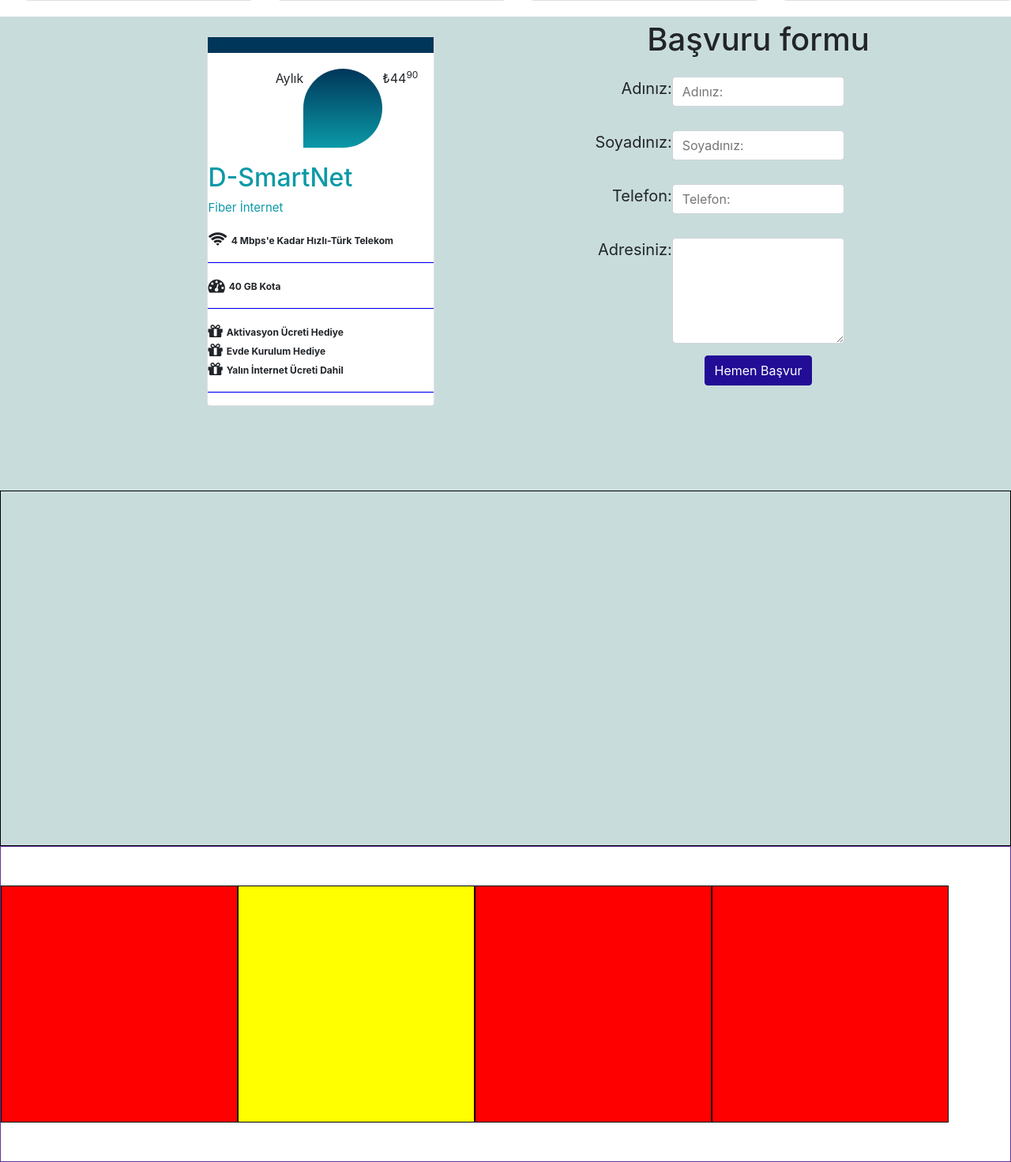
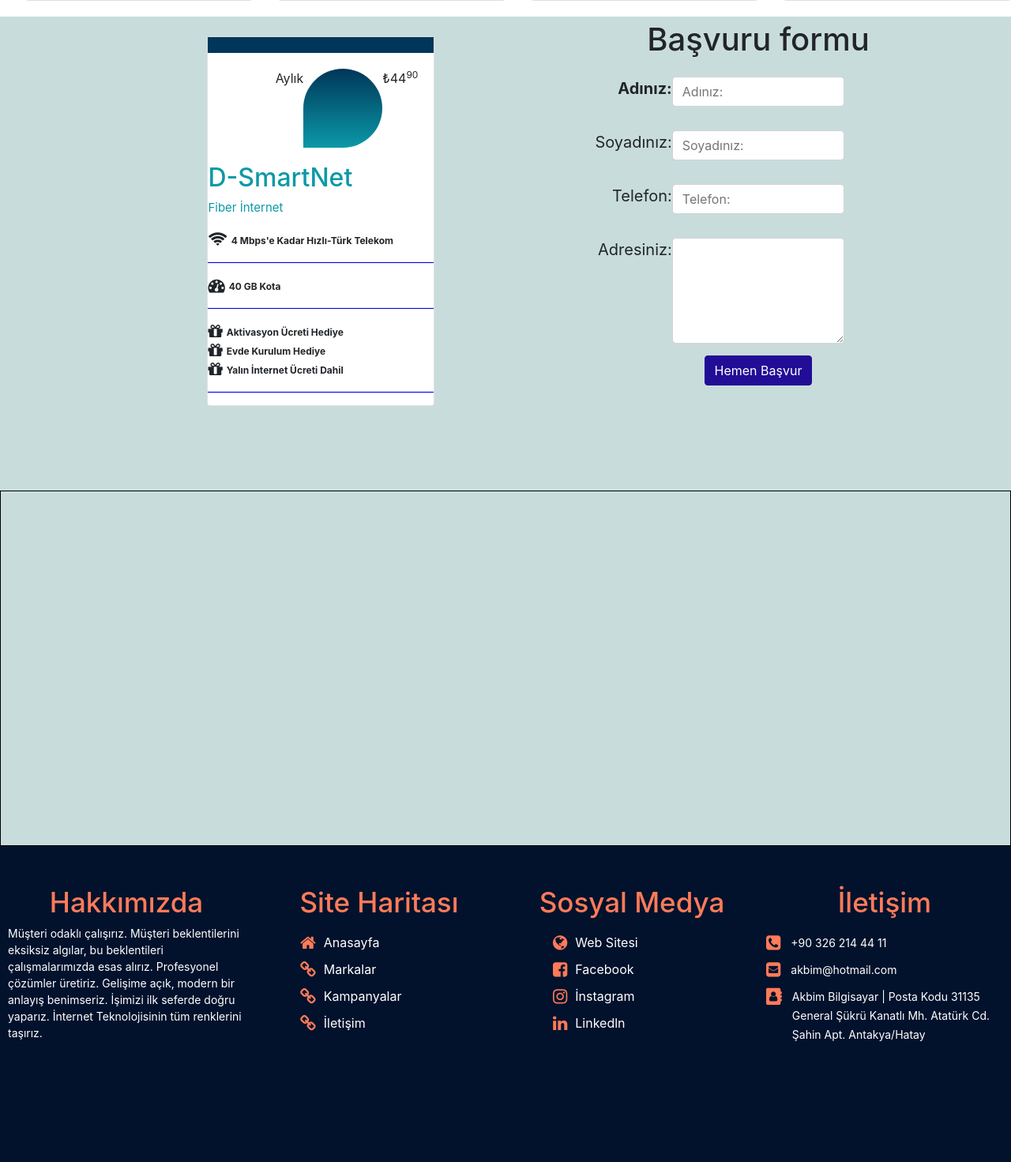
Before and after one commit to incisahin/web-samples, a PHP site: page /akbm.html in a window 1280 px wide. Shown: the part 1306-2777 px from the top of the page at 79% size. Run offline with PHP 8.4, Linux system fonts and the light colour scheme.

Commit message:
iletişim

```diff
--- a/akbm.html
+++ b/akbm.html
@@ -440,7 +440,7 @@
 					</div>
 					<div class="form-content">
 						<div class="form-label">
-							<label for="name">Adınız:</label>
+							<label for="name"><b>Adınız:</b></label>
 						</div>
 						<div class="form-input">
 							<input type=" text" id="name" name="fname" placeholder="Adınız:">
@@ -484,11 +484,150 @@
 		</div>
 
 	</main>
-	<footer style="display: flex; align-items: center;">
-		<div style=" border: 1px solid black; background-color: red; width: 300px; height: 300px;"></div>
-		<div style=" border: 1px solid black;  background-color: yellow;  width: 300px; height: 300px;"></div>
-		<div style=" border: 1px solid black; background-color: red; width: 300px; height: 300px;"></div>
-		<div style=" border: 1px solid black; background-color: red; width: 300px; height: 300px;"></div>
+	<footer>
+		<div class="contact">
+			<h1>Hakkımızda</h1>
+
+			<p>Müşteri odaklı çalışırız. Müşteri beklentilerini eksiksiz algılar, bu beklentileri çalışmalarımızda esas
+				alırız. Profesyonel çözümler üretiriz. Gelişime açık, modern bir anlayış benimseriz. İşimizi ilk seferde
+				doğru yaparız. İnternet Teknolojisinin tüm renklerini taşırız.</p>
+		</div>
+		<div class="contact">
+			<h1>Site Haritası</h1>
+
+			<div style="display: flex; justify-content: flex-start; margin-top: 10px;margin-left: 50px;">
+				<div class="icon-div">
+					<span style="color: #ff7b59;">
+						<i class="fa fa-home fa-lg"></i>
+					</span>
+				</div>
+				<div style=" margin-left: 5px;">
+					<a style=" color: white;" href="#">Anasayfa</a>
+				</div>
+			</div>
+
+			<div style="display: flex; justify-content: flex-start; margin-top: 10px;margin-left: 50px;">
+				<div class="icon-div">
+					<span style="color: #ff7b59;">
+						<i class="fa fa-link fa-lg"></i>
+					</span>
+				</div>
+				<div style=" margin-left: 5px;">
+					<a style=" color: white;" href="#">Markalar</a>
+				</div>
+			</div>
+
+			<div style="display: flex; justify-content: flex-start; margin-top: 10px;margin-left: 50px;">
+				<div class="icon-div">
+					<span style="color: #ff7b59;">
+						<i class="fa fa-link fa-lg"></i>
+					</span>
+				</div>
+				<div style=" margin-left: 5px;">
+					<a style=" color: white;" href="#">Kampanyalar</a>
+				</div>
+			</div>
+
+			<div style="display: flex; justify-content: flex-start; margin-top: 10px;margin-left: 50px;">
+				<div class="icon-div">
+					<span style="color: #ff7b59;">
+						<i class="fa fa-link fa-lg"></i>
+					</span>
+				</div>
+				<div style=" margin-left: 5px;">
+					<a style=" color: white;" href="#">İletişim</a>
+				</div>
+			</div>
+
+		</div>
+		<div class="contact">
+			<h1>Sosyal Medya</h1>
+			<div style="display: flex; justify-content: flex-start; margin-top: 10px; margin-left: 50px;">
+				<div class="icon-div">
+					<span style="color: #ff7b59;">
+						<i class="fa fa-globe fa-lg"></i>
+					</span>
+				</div>
+				<div>
+					<a style="margin-left: 5px; color: white;" href="#">Web Sitesi</a>
+				</div>
+			</div>
+
+			<div style="display: flex; justify-content: flex-start; margin-top: 10px; margin-left: 50px;">
+				<div class="icon-div">
+					<span style="color: #ff7b59;">
+						<i class="fa fa-facebook-square fa-lg"></i>
+					</span>
+				</div>
+				<div>
+					<a style="margin-left: 5px; color: white;" href="#">Facebook</a>
+				</div>
+			</div>
+
+
+			<div style="display: flex; justify-content: flex-start; margin-top: 10px; margin-left: 50px;">
+				<div class="icon-div">
+					<span style="color: #ff7b59;">
+						<i class="fa fa-instagram fa-lg"></i>
+					</span>
+				</div>
+				<div>
+					<a style="margin-left: 5px; color: white;" href="#">İnstagram</a>
+				</div>
+			</div>
+
+			<div style="display: flex; justify-content: flex-start; margin-top: 10px; margin-left: 50px;">
+				<div class="icon-div">
+					<span style="color: #ff7b59;">
+						<i class="fa fa-linkedin fa-lg"></i>
+					</span>
+				</div>
+				<div>
+					<a style="margin-left: 5px; color: white;" href="#">Linkedln</a>
+				</div>
+			</div>
+
+
+		</div>
+		<div class="contact">
+
+			<h1>İletişim</h1>
+			<div style="display: flex; justify-content: flex-start; margin-top: 10px;">
+				<div class="icon-div">
+					<span style="color: #ff7b59;">
+						<i class="fa fa-phone-square fa-lg"></i>
+					</span>
+				</div>
+				<div style="margin-left: 8px;">
+					<span style="color: white; font-size: 14px;">+90 326 214 44 11</span>
+				</div>
+			</div>
+			<div style="display: flex; justify-content: flex-start; margin-top: 10px;">
+				<div class="icon-div">
+					<span style="color: #ff7b59;">
+						<i class="fa fa-envelope-square fa-lg"></i>
+					</span>
+				</div>
+				<div style="margin-left: 8px;">
+					<span style="color: white; font-size: 14px;">akbim@hotmail.com</span>
+				</div>
+			</div>
+
+			<div style="display: flex; justify-content: flex-start; margin-top: 10px;">
+				<div class="icon-div">
+					<span style="color: #ff7b59;">
+						<i class="fa fa-address-book fa-lg"></i>
+					</span>
+				</div>
+				<div style="margin-left: 8px;">
+					<span style="color: white; font-size: 14px;">Akbim Bilgisayar | Posta Kodu 31135
+						General Şükrü Kanatlı Mh. Atatürk Cd. Şahin Apt.
+						Antakya/Hatay</span>
+				</div>
+			</div>
+
+
+		</div>
 
 
 	</footer>
--- a/style.css
+++ b/style.css
@@ -299,8 +299,27 @@
 		}
 
 		footer {
-			border: 1px solid rebeccapurple;
+
 			width: 100%;
-			height: 400px;
+            height: 400px;
+            background-color: #02122c;
+            display: flex;
+            align-items: center;
+            justify-content: space-around;
 
 		}
+	.contact{
+          width: 300px;
+		   height: 300px;
+		   display: flex;
+		   flex-direction: column;
+    }
+    .contact h1{
+        color: #ff7b59;
+        font-size: 35px;
+        text-align: center;
+    }
+    .contact p{
+        color: white;
+        font-size: 14px;
+    }
```
